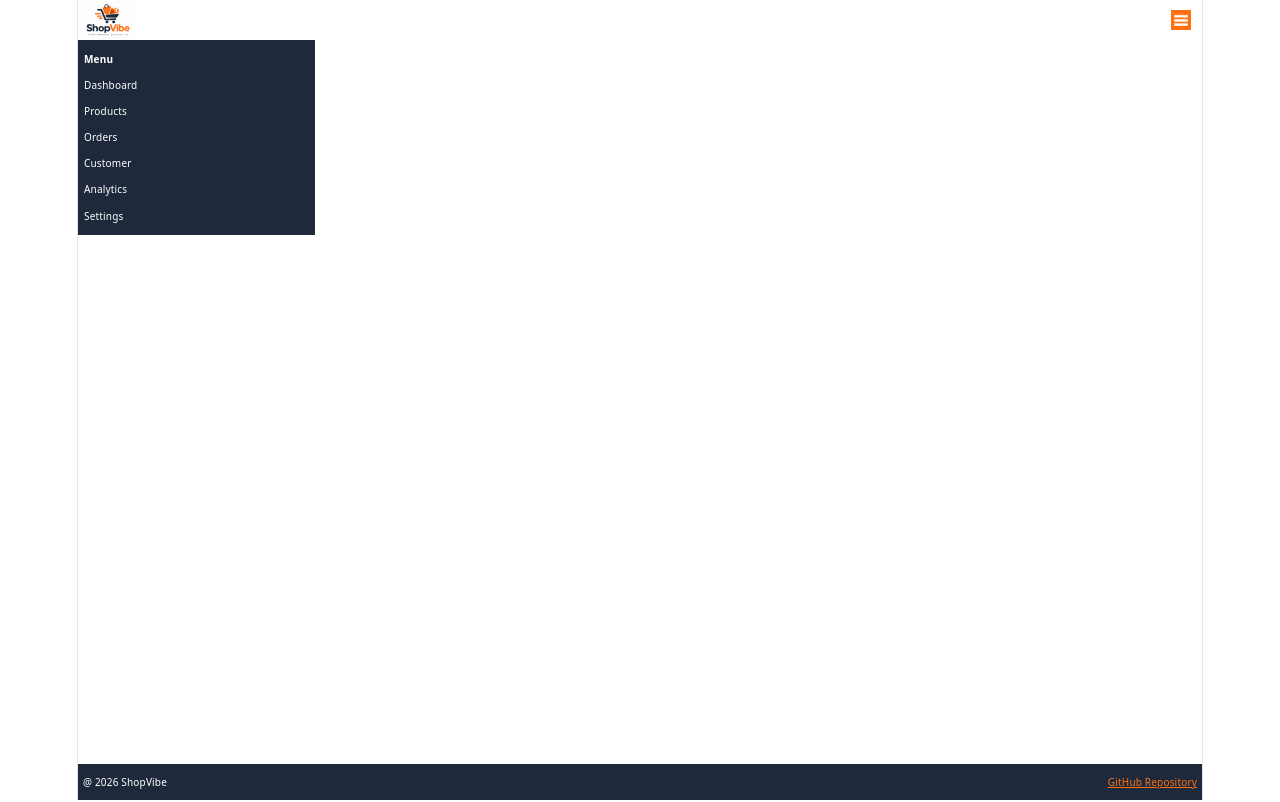
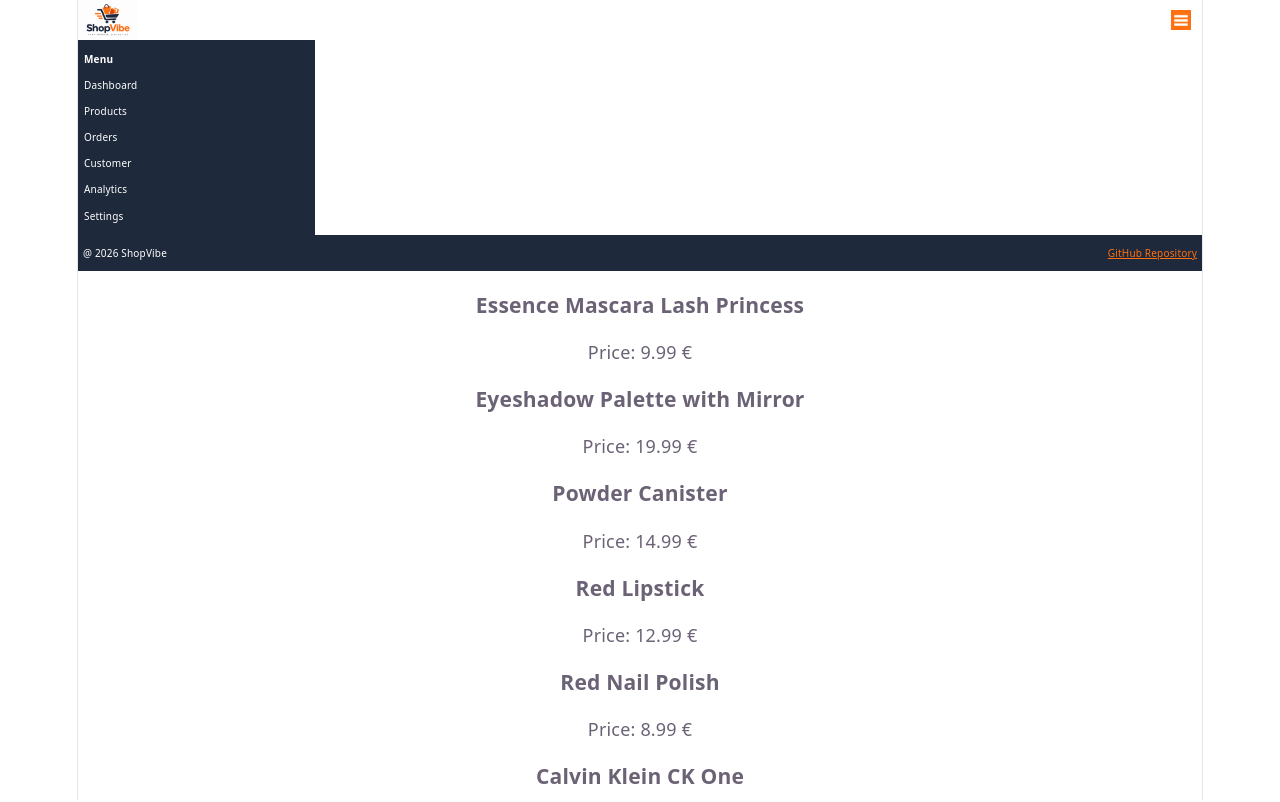
Before and after one commit to Anki241988/Mini-E-commerce-Admin-Dashboard, a React (Vite) app: page / in a window 1280 px wide. Shown: the top 802 px of the page. Built offline with nearby package versions, Linux system fonts and the light colour scheme.

Commit message:
products displaying

```diff
--- a/src/components/MainLayout.jsx
+++ b/src/components/MainLayout.jsx
@@ -2,7 +2,7 @@
 import Navbar from "./Navbar"
 import Footer from "./Footer"
 import Sidebar from "./Sidebar"
-
+import ProductList from "./productList"
 
 function MainLayout(){
 
@@ -16,6 +16,8 @@
 <Sidebar />
 
 < Footer />
+<ProductList />
+
 </div>
 
     )
--- a/src/components/productList.jsx
+++ b/src/components/productList.jsx
@@ -1,9 +1,20 @@
+import { useState } from 'react'
 import productData from '../assets/product.json'
 
 
 function productList() {
+
+    const[productList,setProductList]=useState(productData)
   return (
-    <div>productList</div>
-  )
+    <div>{productList.map((product)=>(
+
+        <div key={product.id}>
+            <h3>{product.title}</h3>
+            <p>Price: {product.price} €</p>
+            </div>
+    ))}
+        </div>
+  );
 }
-export default productList
+
+export default productList;
```
